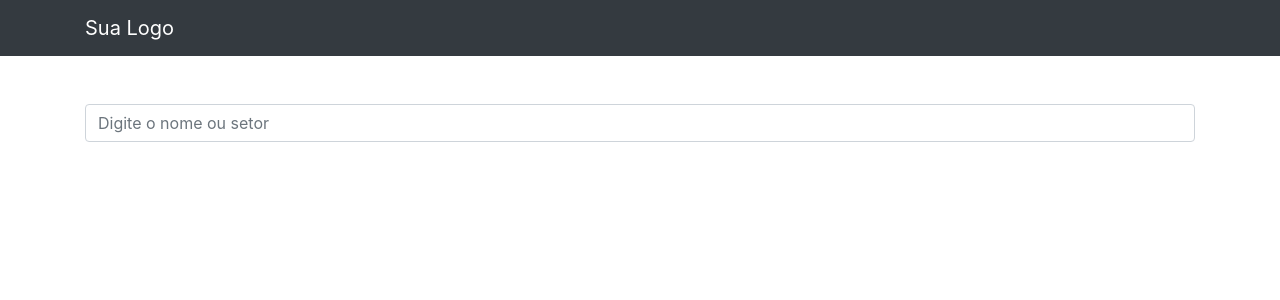
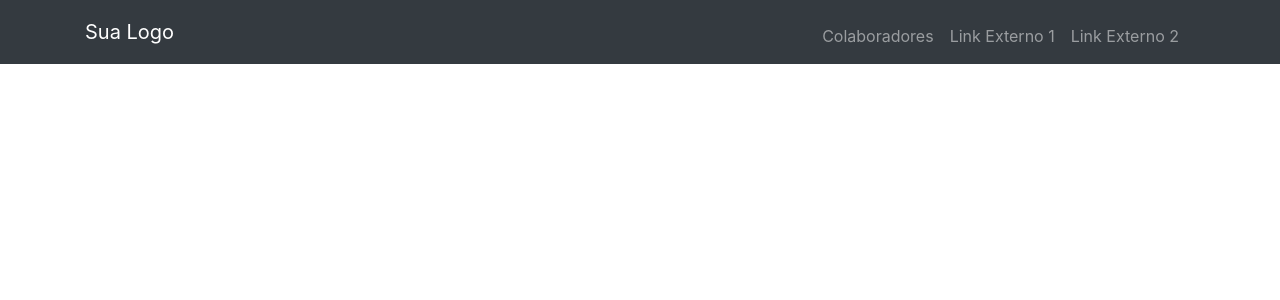
Before and after one commit to marcoskw/intranet, a Django app: template templates/base.html in a window 1280 px wide. Shown: the top 300 px of the page. Run offline with Django 4.2, Linux system fonts and the light colour scheme; the template is opened without the code that fills it, so the values that code supplies are empty; some libraries are stand-ins or nearby versions.

Commit message:
Ajustes no _nav.html e a base.html

```diff
--- a/templates/base.html
+++ b/templates/base.html
@@ -12,29 +12,18 @@
 <body>
 
   {% include 'parciais/_nav.html' %}
-
-  <!-- Page Content -->
+   <!-- Page Content -->
   <div class="container">
     <div class="row">
       <div class="col-lg-12">
-        <br><br>
         <form method="get" action="{% url 'busca' %}">
           <div class="form-group row">
             <div class="col-12">
-              <input type="search"
-                     class="form-control"
-                     value="{{ request.GET.termo}}"
-                     id="search-input"
-                     placeholder="Digite o nome ou setor"
-                     name="termo">
               <br>
               {% include 'parciais/_messages.html' %}
             </div>
           </div>
         </form>
-
-
-
         {% block conteudo %} {% endblock %}
       </div>
     </div>
--- a/templates/parciais/_nav.html
+++ b/templates/parciais/_nav.html
@@ -1,10 +1,32 @@
-  <!-- Navigation -->
-  <nav class="navbar navbar-expand-lg navbar-dark bg-dark static-top">
-    <div class="container">
-      <a class="navbar-brand" href="{% url 'index' %}">Sua Logo</a>
-      <button class="navbar-toggler" type="button" data-toggle="collapse" data-target="#navbarResponsive"
-        aria-controls="navbarResponsive" aria-expanded="false" aria-label="Toggle navigation">
-        <span class="navbar-toggler-icon"></span>
-      </button>
+<nav class="navbar navbar-expand-lg navbar-dark bg-dark fixed-top">
+  <div class="container">
+    <span>
+        <a class="navbar-brand" href="{% url 'index' %}">Sua Logo</a>
+    </span>
+    <button class="navbar-toggler" type="button" style="border 19px solid red;" data-toggle="collapse" data-target="#navbarSupportedContent" aria-controls="navbarSupportedContent" aria-expanded="false" aria-label="Toggle navigation">
+      <span class="navbar-toggler-icon"></span>
+    </button>
+    <div class="collapse navbar-collapse d-flex flex-row-reverse " id="navbarSupportedContent" >
+      <ul class="navbar-nav mr-2 mt-4 mt-lg-2" >
+<!--    <li class="nav-item">
+          <a class="nav-link" href="{% url 'index' %}">Blog</a>
+        </li>  -->
+        <li class="nav-item">
+          <a class="nav-link" href="{% url 'index' %}">Colaboradores</a>
+        </li>
+ <!--   <li class="nav-item">
+          <a class="nav-link" href="{% url 'index' %}">Canal de Denúncia</a>
+        </li>        -->
+  <!--  <li class="nav-item">
+          <a class="nav-link" href="{% url 'index' %}">Canal de Sugestões</a>
+        </li>  -->
+        <li class="nav-item">
+          <a class="nav-link" target="_blank" href="#">Link Externo 1</a>
+        </li>
+        <li class="nav-item">
+          <a class="nav-link" target="_blank" href="#">Link Externo 2</a>
+        </li>
+      </ul>
     </div>
-  </nav>
+  </div>
+</nav>
```
Also changed, not shown: colaboradores/templates/colaboradores/index.html (+8 -0 lines), informacoes.txt (deleted, +0 -9 lines).
